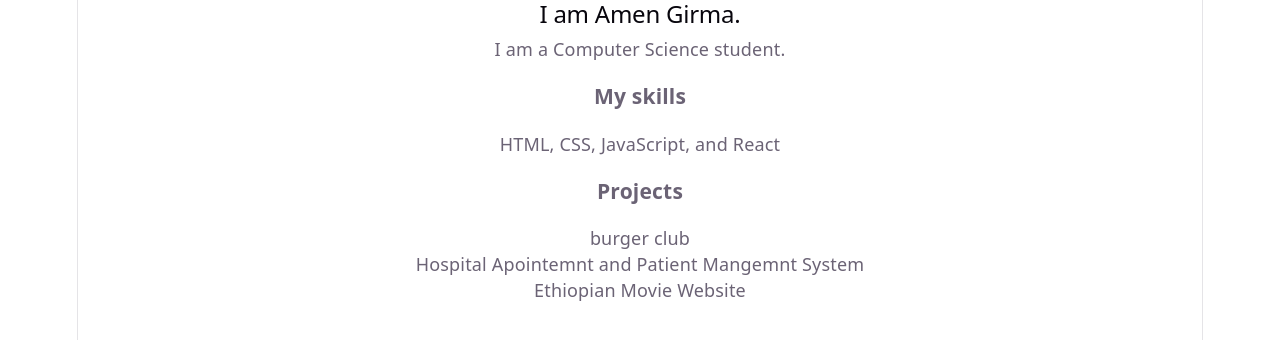
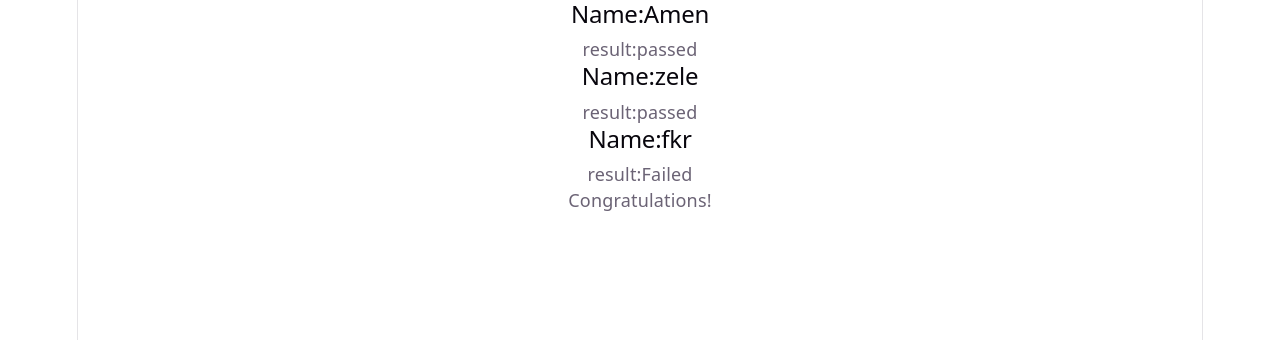
Before and after one commit to Amengit261/practing-react, a React (Vite) app: page / in a window 1280 px wide. Shown: the top 340 px of the page. Built offline with nearby package versions, Linux system fonts and the light colour scheme.

Commit message:
exersise react component

```diff
--- a/src/App.jsx
+++ b/src/App.jsx
@@ -1,38 +1,22 @@
 import './App.css';
-function Header () {
-  return  <h2>I am Amen Girma.</h2>;
+function  Students ({ name,passed,}){
+return(
+
+  <div>
+    <h2>Name:{name}</h2>
+    <p>result:{passed?"passed":"Failed"}</p>
+
+      {!passed&& <p>Congratulations!</p>}
+</div>
+);
 }
-function About() {
-  return<p>I am a Computer Science student.</p>;
-}
-function Skills() {
-  return (
-    <div>
-      <h3>My skills</h3>
-  <p>HTML, CSS, JavaScript, and React</p>
-  </div>
-  );
-}
-function Projects() {
+function App(){
   return(
     <div>
-      <h3> Projects</h3>
-      <p>burger club</p>
-      <p>Hospital Apointemnt and Patient Mangemnt System </p>
-      <p>Ethiopian Movie Website</p>
-
-    </div>
-  );
-}
-
-function App(){
-  return (
-  <div>
-    <Header/>
-    <About/>
-    <Skills/>
-    <Projects/>
-  </div>
+    <Students name="Amen" passed={true}/>
+    <Students name="zele" passed={true}/>
+    <Students name="fkr" passed={false}/>
+</div>
   );
 }
 export default App;
```
